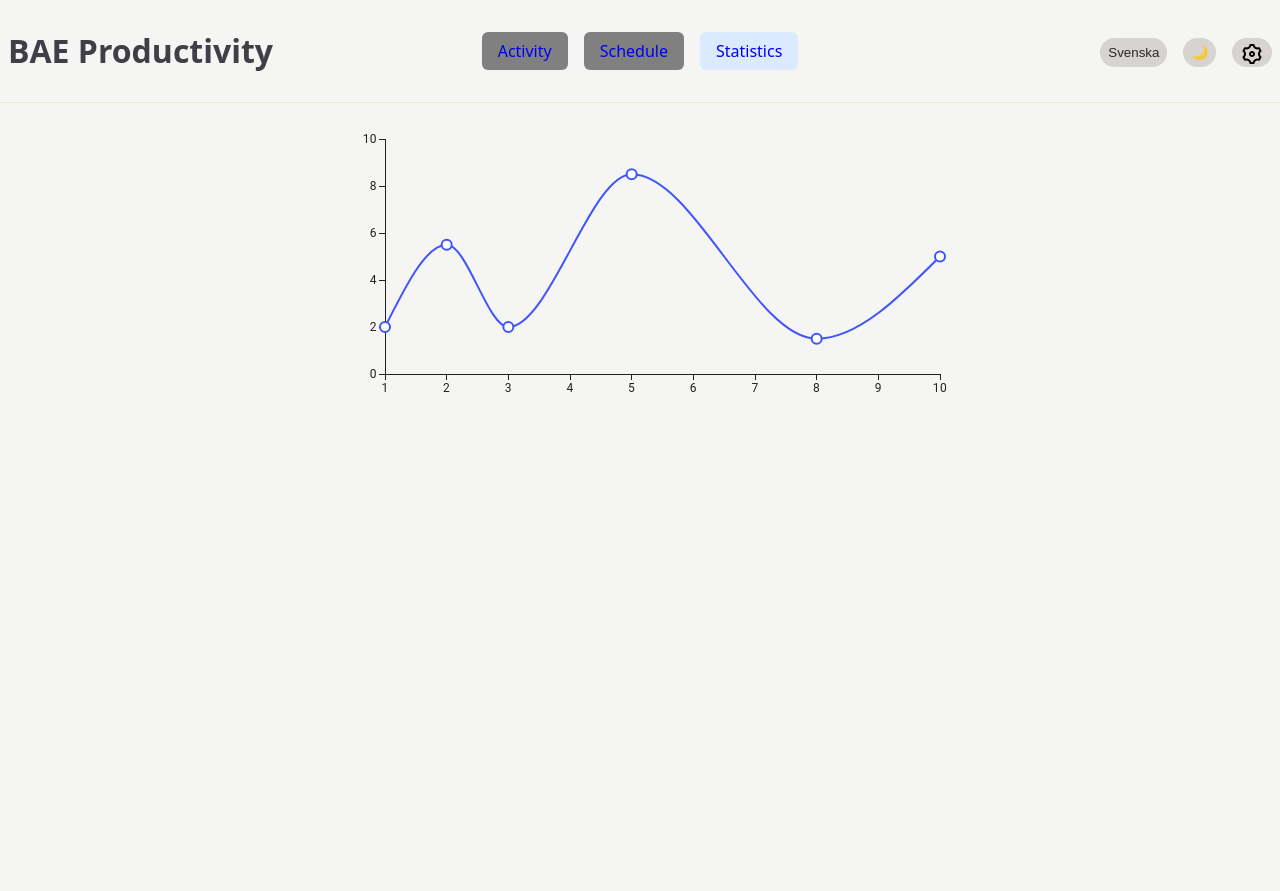
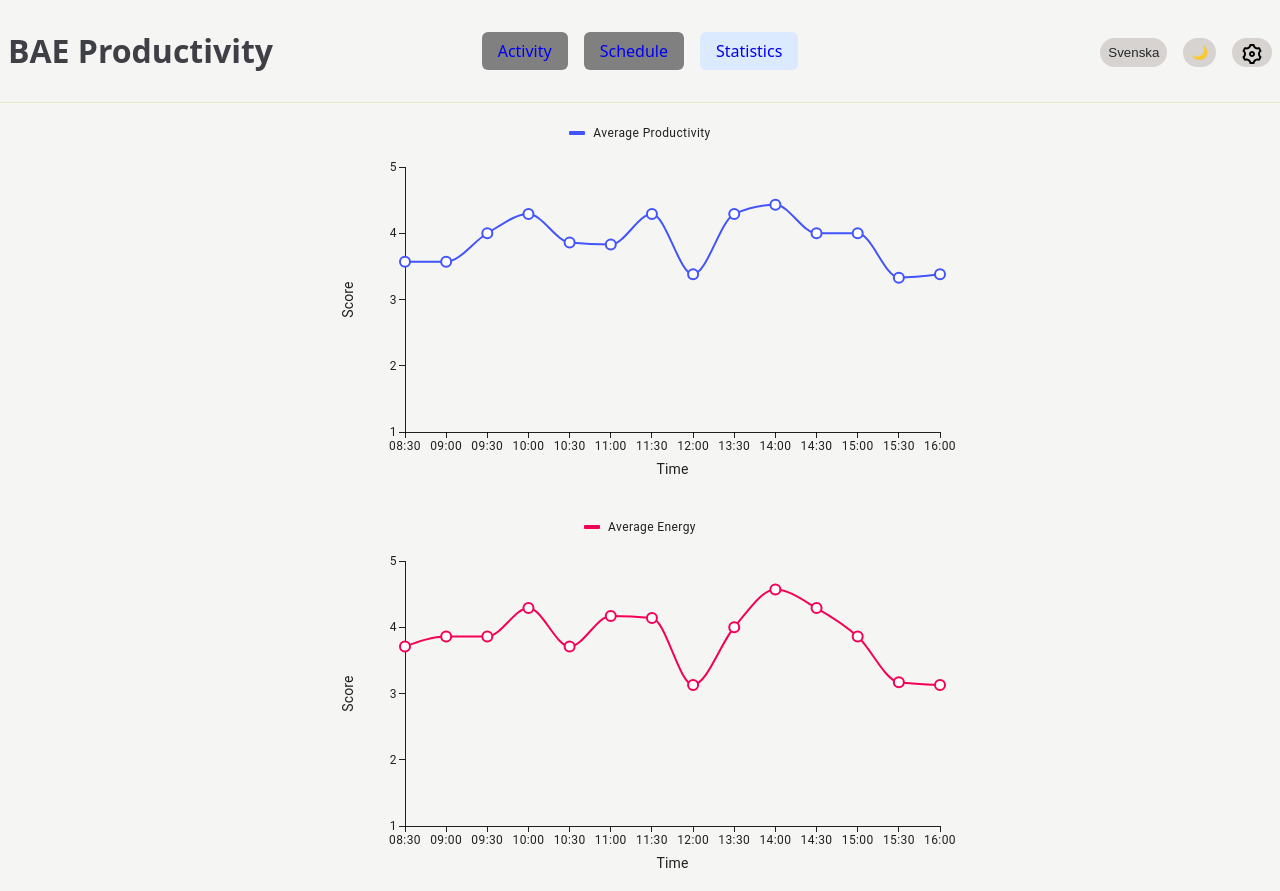
Before and after one commit to ollewarne/linkoping-pps, a React (Vite) app: page /Statistics in a window 1280 px wide. Before the commit the page ends 800 px from the top, so only its background shows below. Built offline with nearby package versions, Linux system fonts and the light colour scheme.

Commit message:
render stats charts

```diff
--- a/src/pages/StatisticsPage.jsx
+++ b/src/pages/StatisticsPage.jsx
@@ -1,7 +1,15 @@
-import Statistics from "../components/Statistics/statistics";
+
+import ProductivityChart from "../components/Statistics/ProductivityChart";
+import EnergyChart from "../components/Statistics/EnergyChart";
+import { mockData } from "../constants/mockData";
 
 function StatisticsPage() {
-    return <Statistics />
+    return (
+    <>
+        <ProductivityChart mockData={mockData} />
+        <EnergyChart mockData={mockData} />
+    </>
+    )
 }
 
 export default StatisticsPage;
```
